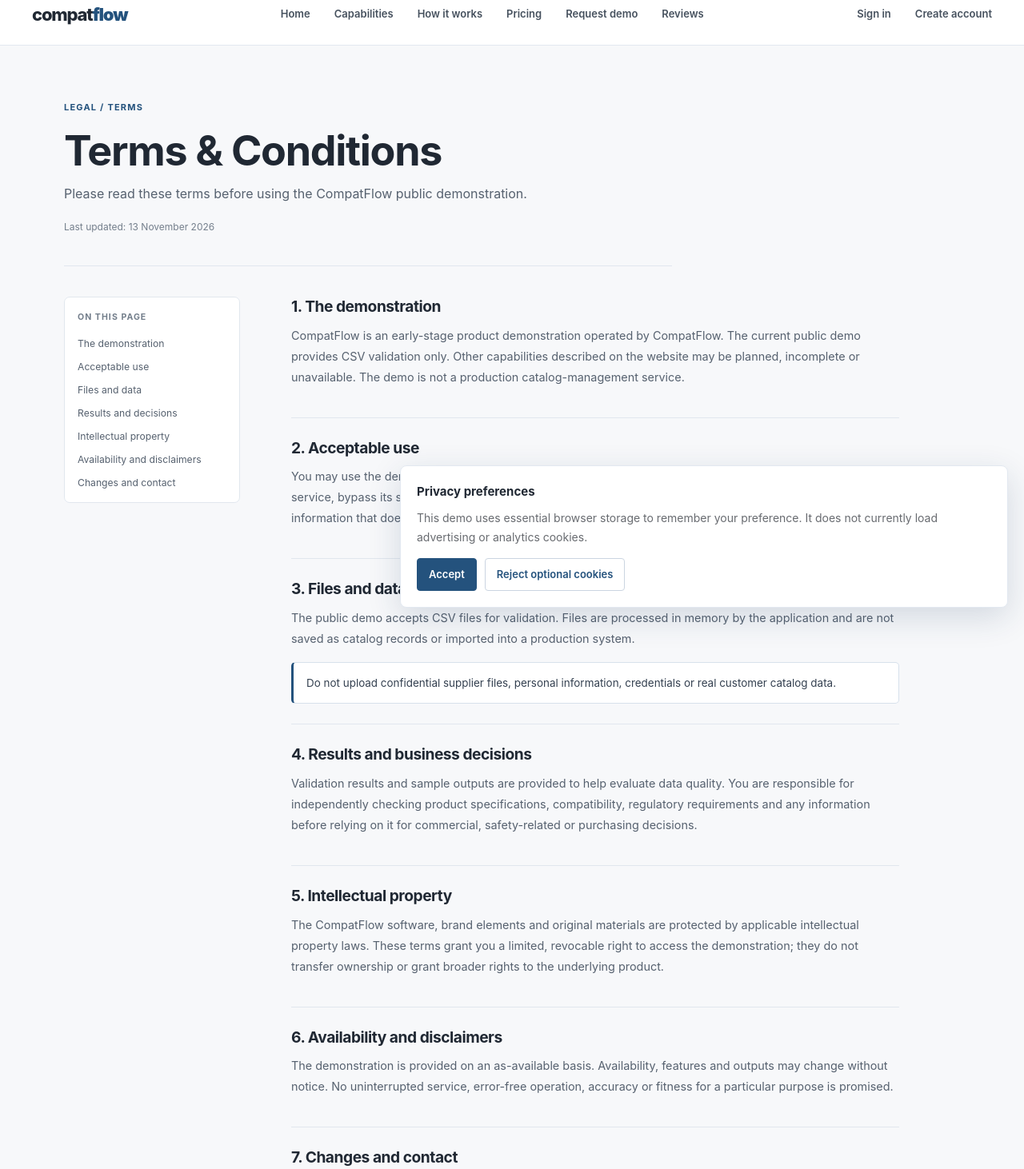
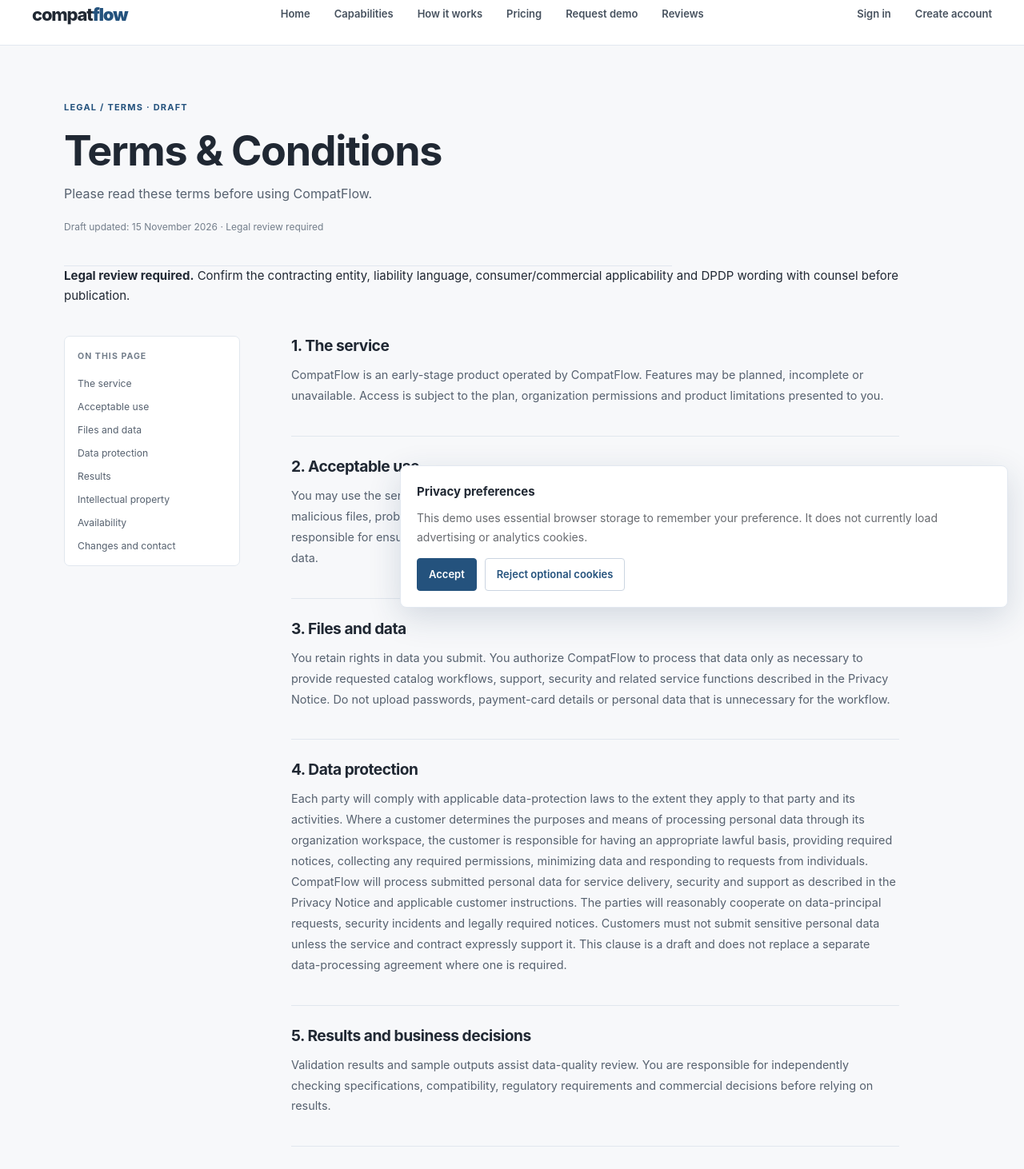
Before and after one commit to Revanth6699/compat-flow, a Next.js app in the folder frontend/: page /terms in a window 1280 px wide. Shown: the part 20-1482 px from the top of the page at 80% size. Built offline with nearby package versions, Linux system fonts and the light colour scheme; no server answers.

Commit message:
Add draft data-protection clause to Terms

```diff
--- a/frontend/app/terms/page.tsx
+++ b/frontend/app/terms/page.tsx
@@ -1,19 +1,21 @@
 import type { Metadata } from "next";
-export const metadata: Metadata = { title: "Terms & Conditions", description: "Terms governing access to the CompatFlow public demonstration." };
+export const metadata: Metadata = { title: "Terms & Conditions", description: "Terms governing access to CompatFlow." };
 const operatorName = process.env.NEXT_PUBLIC_OPERATOR_NAME || "CompatFlow";
 const contactEmail = process.env.NEXT_PUBLIC_CONTACT_EMAIL || "Contact email not configured";
 export default function TermsPage() {
  return <main id="main" className="legal-page"><div className="container legal-container">
-  <header className="legal-hero"><span className="eyebrow">LEGAL / TERMS</span><h1>Terms &amp; Conditions</h1><p>Please read these terms before using the CompatFlow public demonstration.</p><span className="legal-updated">Last updated: 13 November 2026</span></header>
-  <div className="legal-layout"><aside className="legal-aside"><span>ON THIS PAGE</span><a href="#service">The demonstration</a><a href="#acceptable-use">Acceptable use</a><a href="#data">Files and data</a><a href="#outputs">Results and decisions</a><a href="#ownership">Intellectual property</a><a href="#availability">Availability and disclaimers</a><a href="#changes">Changes and contact</a></aside>
+  <header className="legal-hero"><span className="eyebrow">LEGAL / TERMS · DRAFT</span><h1>Terms &amp; Conditions</h1><p>Please read these terms before using CompatFlow.</p><span className="legal-updated">Draft updated: 15 November 2026 · Legal review required</span></header>
+  <div className="legal-review-warning"><strong>Legal review required.</strong> Confirm the contracting entity, liability language, consumer/commercial applicability and DPDP wording with counsel before publication.</div>
+  <div className="legal-layout"><aside className="legal-aside"><span>ON THIS PAGE</span><a href="#service">The service</a><a href="#acceptable-use">Acceptable use</a><a href="#data">Files and data</a><a href="#privacy">Data protection</a><a href="#outputs">Results</a><a href="#ownership">Intellectual property</a><a href="#availability">Availability</a><a href="#changes">Changes and contact</a></aside>
    <article className="legal-content">
-    <section id="service"><h2>1. The demonstration</h2><p>CompatFlow is an early-stage product demonstration operated by {operatorName}. The current public demo provides CSV validation only. Other capabilities described on the website may be planned, incomplete or unavailable. The demo is not a production catalog-management service.</p></section>
-    <section id="acceptable-use"><h2>2. Acceptable use</h2><p>You may use the demonstration only for lawful evaluation and testing. You must not attempt to disrupt the service, bypass its safeguards, upload malicious files, probe systems without authorization or access information that does not belong to you.</p></section>
-    <section id="data"><h2>3. Files and data</h2><p>The public demo accepts CSV files for validation. Files are processed in memory by the application and are not saved as catalog records or imported into a production system.</p><div className="legal-callout">Do not upload confidential supplier files, personal information, credentials or real customer catalog data.</div></section>
-    <section id="outputs"><h2>4. Results and business decisions</h2><p>Validation results and sample outputs are provided to help evaluate data quality. You are responsible for independently checking product specifications, compatibility, regulatory requirements and any information before relying on it for commercial, safety-related or purchasing decisions.</p></section>
-    <section id="ownership"><h2>5. Intellectual property</h2><p>The CompatFlow software, brand elements and original materials are protected by applicable intellectual property laws. These terms grant you a limited, revocable right to access the demonstration; they do not transfer ownership or grant broader rights to the underlying product.</p></section>
-    <section id="availability"><h2>6. Availability and disclaimers</h2><p>The demonstration is provided on an as-available basis. Availability, features and outputs may change without notice. No uninterrupted service, error-free operation, accuracy or fitness for a particular purpose is promised.</p></section>
-    <section id="changes"><h2>7. Changes and contact</h2><p>These terms may be updated as CompatFlow develops. Continued use after an updated version is published constitutes use under the revised terms, to the extent permitted by applicable law. For questions, contact {contactEmail}.</p></section>
+    <section id="service"><h2>1. The service</h2><p>CompatFlow is an early-stage product operated by {operatorName}. Features may be planned, incomplete or unavailable. Access is subject to the plan, organization permissions and product limitations presented to you.</p></section>
+    <section id="acceptable-use"><h2>2. Acceptable use</h2><p>You may use the service only for lawful purposes. Do not disrupt the service, bypass safeguards, upload malicious files, probe systems without authorization or access information that does not belong to you. You are responsible for ensuring that you have authority to submit supplier, employee, customer or other third-party data.</p></section>
+    <section id="data"><h2>3. Files and data</h2><p>You retain rights in data you submit. You authorize CompatFlow to process that data only as necessary to provide requested catalog workflows, support, security and related service functions described in the Privacy Notice. Do not upload passwords, payment-card details or personal data that is unnecessary for the workflow.</p></section>
+    <section id="privacy"><h2>4. Data protection</h2><p>Each party will comply with applicable data-protection laws to the extent they apply to that party and its activities. Where a customer determines the purposes and means of processing personal data through its organization workspace, the customer is responsible for having an appropriate lawful basis, providing required notices, collecting any required permissions, minimizing data and responding to requests from individuals. CompatFlow will process submitted personal data for service delivery, security and support as described in the Privacy Notice and applicable customer instructions. The parties will reasonably cooperate on data-principal requests, security incidents and legally required notices. Customers must not submit sensitive personal data unless the service and contract expressly support it. This clause is a draft and does not replace a separate data-processing agreement where one is required.</p></section>
+    <section id="outputs"><h2>5. Results and business decisions</h2><p>Validation results and sample outputs assist data-quality review. You are responsible for independently checking specifications, compatibility, regulatory requirements and commercial decisions before relying on results.</p></section>
+    <section id="ownership"><h2>6. Intellectual property</h2><p>CompatFlow software, brand elements and original materials are protected by applicable intellectual-property laws. These terms grant a limited, revocable right to use the service; they do not transfer ownership.</p></section>
+    <section id="availability"><h2>7. Availability and disclaimers</h2><p>The service is provided on an as-available basis. Availability, features and outputs may change. To the extent permitted by applicable law, no uninterrupted operation, error-free output or fitness for a particular purpose is promised.</p></section>
+    <section id="changes"><h2>8. Changes and contact</h2><p>These terms may be updated as the service develops. For questions, contact {contactEmail}. Continued use is subject to updated terms to the extent permitted by law.</p></section>
    </article>
   </div>
  </div></main>;
```
